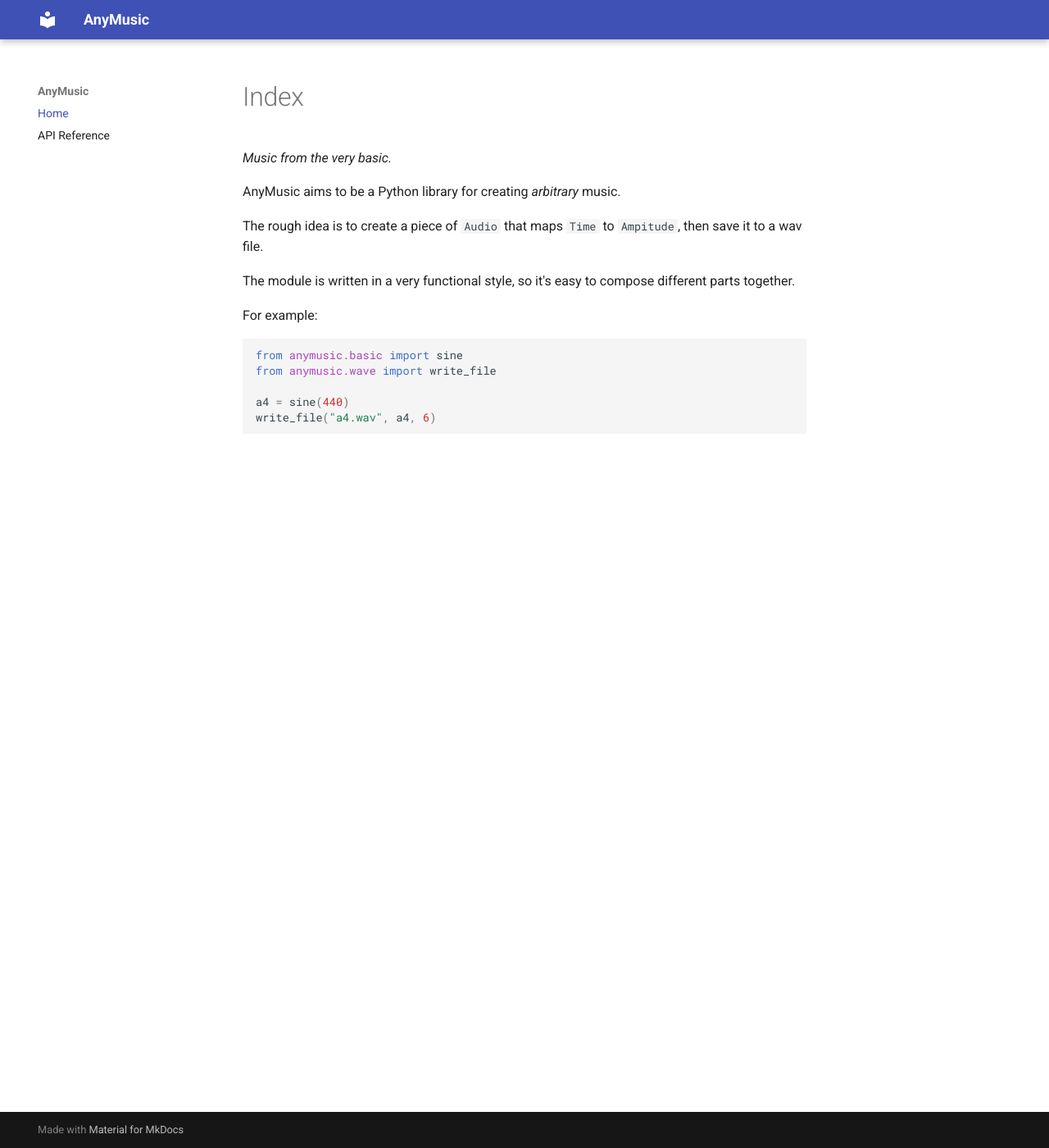
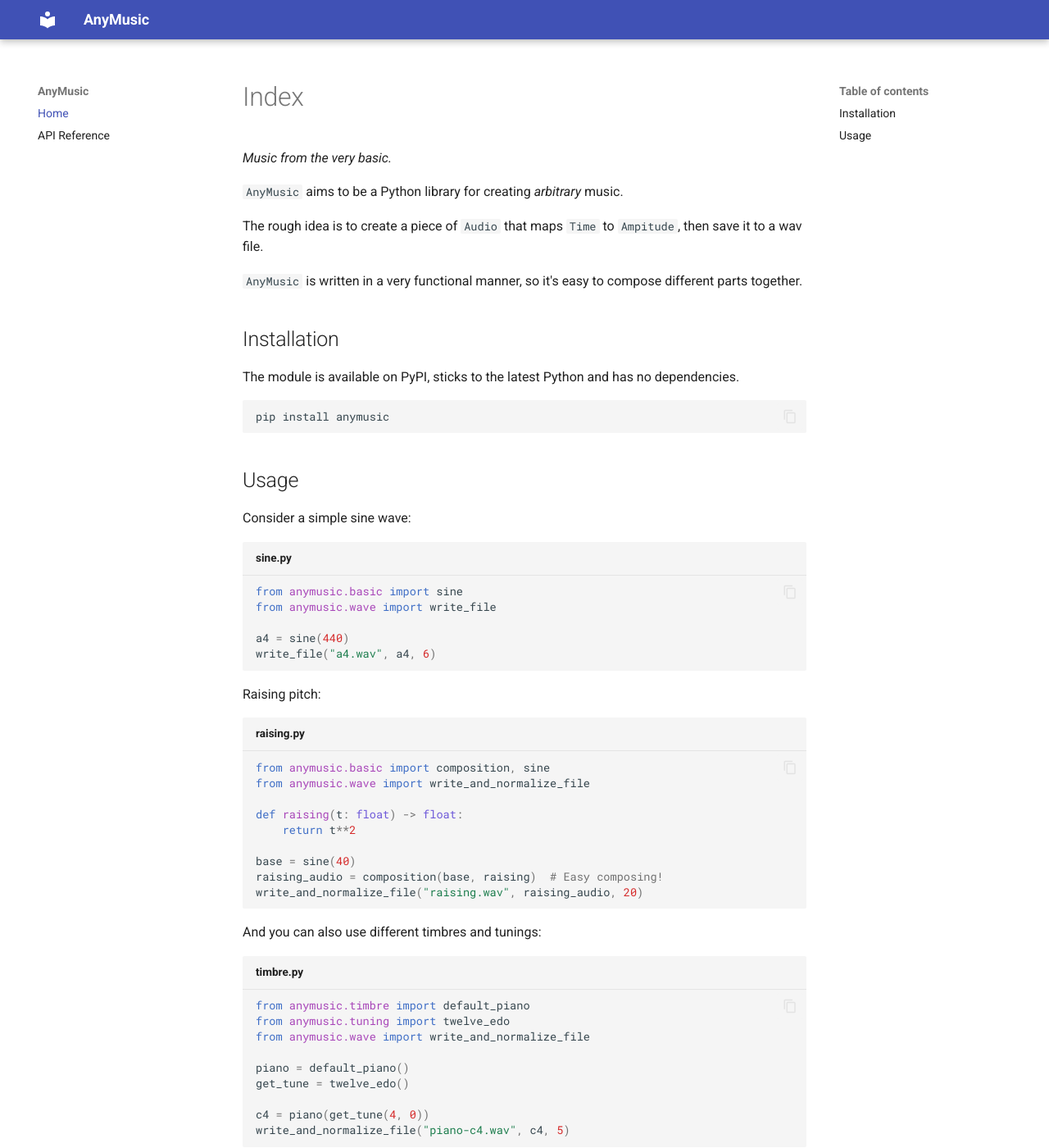
Before and after one commit to xiaoyu2006/AnyMusic, an MkDocs documentation site: the page built from docs/index.md, in a window 1280 px wide and 1400 px high. Shown: the whole window at 82% size. Built offline with MkDocs 1.6.1 and Material for MkDocs 9.7.7, drawn with Linux system fonts in a browser that asks for light colours.

Commit message:
Tweak crappy docs

````diff
--- a/docs/index.md
+++ b/docs/index.md
@@ -2,18 +2,56 @@
 
 *Music from the very basic.*
 
-AnyMusic aims to be a Python library for creating *arbitrary* music.
+`AnyMusic` aims to be a Python library for creating *arbitrary* music.
 
 The rough idea is to create a piece of `Audio` that maps `Time` to `Ampitude`, then save it to a wav file.
 
-The module is written in a very functional style, so it's easy to compose different parts together.
+`AnyMusic` is written in a very functional manner, so it's easy to compose different parts together.
 
-For example:
+## Installation
 
-``` py
+The module is available on PyPI, sticks to the latest Python and has no dependencies.
+
+``` sh
+pip install anymusic
+```
+
+## Usage
+
+Consider a simple sine wave:
+
+``` py title="sine.py"
 from anymusic.basic import sine
 from anymusic.wave import write_file
 
 a4 = sine(440)
 write_file("a4.wav", a4, 6)
 ```
+
+Raising pitch:
+
+``` py title="raising.py"
+from anymusic.basic import composition, sine
+from anymusic.wave import write_and_normalize_file
+
+def raising(t: float) -> float:
+    return t**2
+
+base = sine(40)
+raising_audio = composition(base, raising)  # Easy composing!
+write_and_normalize_file("raising.wav", raising_audio, 20)
+```
+
+And you can also use different timbres and tunings:
+
+``` py title="timbre.py"
+from anymusic.timbre import default_piano
+from anymusic.tuning import twelve_edo
+from anymusic.wave import write_and_normalize_file
+
+piano = default_piano()
+get_tune = twelve_edo()
+
+c4 = piano(get_tune(4, 0))
+write_and_normalize_file("piano-c4.wav", c4, 5)
+```
--- a/mkdocs.yml
+++ b/mkdocs.yml
@@ -2,6 +2,8 @@ site_name: AnyMusic
 
 theme:
   name: "material"
+  features:
+    - content.code.copy
 
 plugins:
   - mkdocstrings
````
